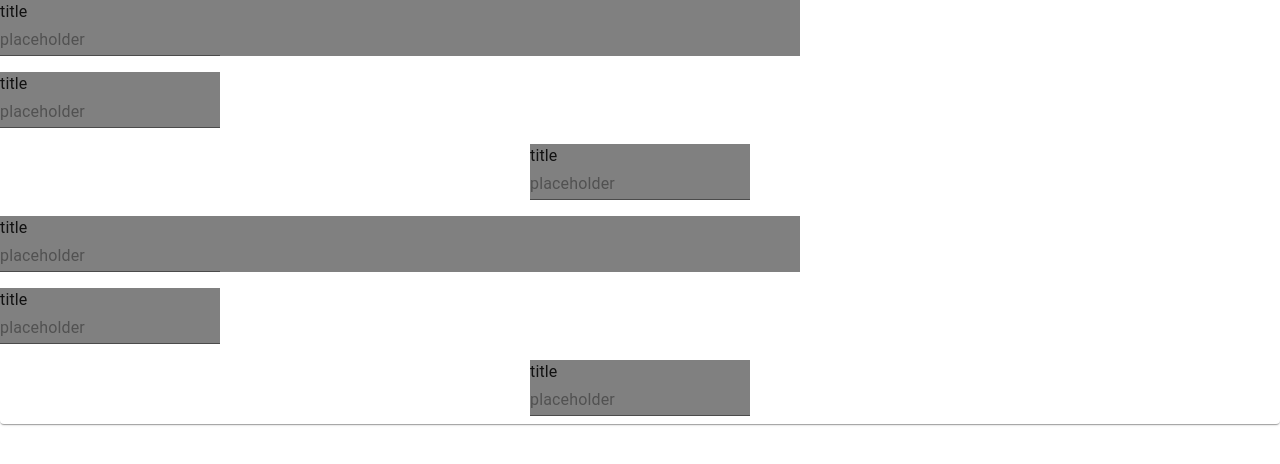
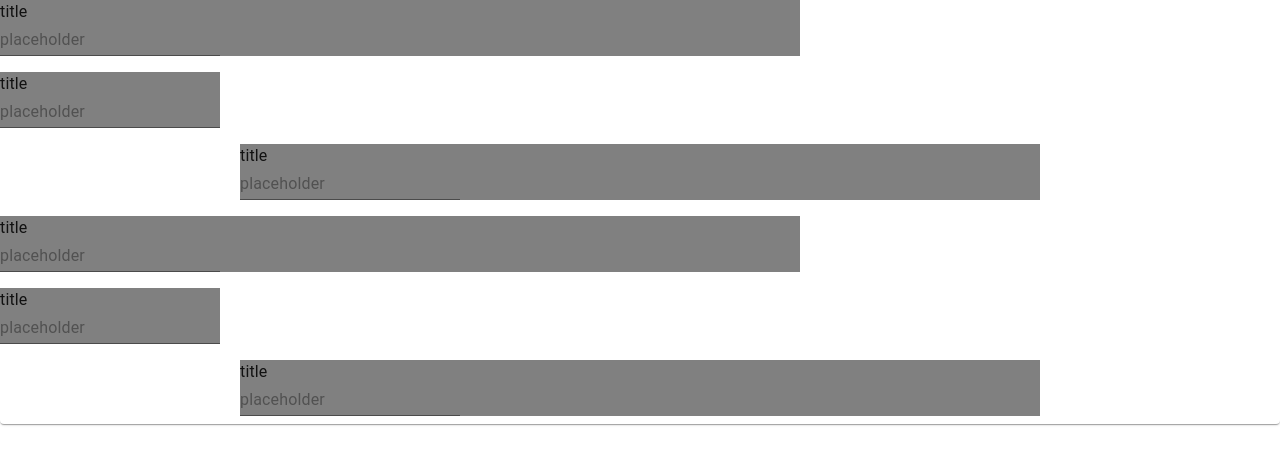
Before and after one commit to dhythm/react-cra-playground, a React (Create React App) app: page / in a window 1280 px wide. Shown: the top 464 px of the page. Built offline with nearby package versions, Linux system fonts and the light colour scheme.

Commit message:
feat(components): add flexGrow to the style

```diff
--- a/src/components/GridLayout.tsx
+++ b/src/components/GridLayout.tsx
@@ -30,10 +30,10 @@ export const GridLayout: React.FC = () => {
         </div>
       </Grid>
 
-      {/* Being centered but not having 800 width */}
       <Grid item container xs={12} justify="center">
         <div
           style={{
+            flexGrow: 1,
             backgroundColor: "grey",
             maxWidth: 800,
           }}
@@ -66,6 +66,7 @@ export const GridLayout: React.FC = () => {
       <Grid item container xs={12} justify="center">
         <div
           style={{
+            flexGrow: 1,
             backgroundColor: "grey",
             maxWidth: 800,
           }}
--- a/src/components/TextField.tsx
+++ b/src/components/TextField.tsx
@@ -20,7 +20,7 @@ export const TextField: React.FC<Props> = ({ title }) => {
 
 export const FlexBoxTextField: React.FC<Props> = ({ title }) => {
   return (
-    <div style={{ display: "flex", flexDirection: "column" }}>
+    <div style={{ display: "flex", flexGrow: 1, flexDirection: "column" }}>
       <div style={{ display: "flex", flexDirection: "row" }}>
         <Typography>{title}</Typography>
       </div>
```
